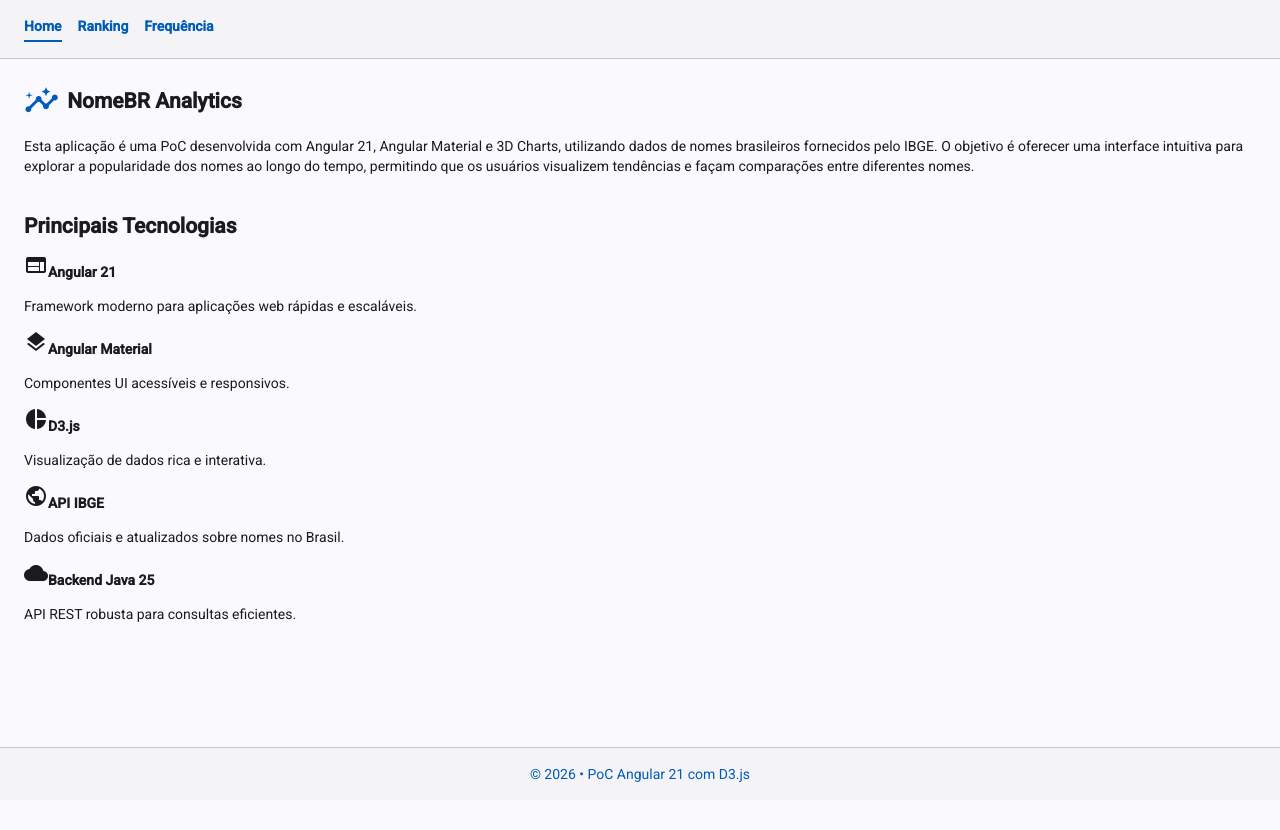
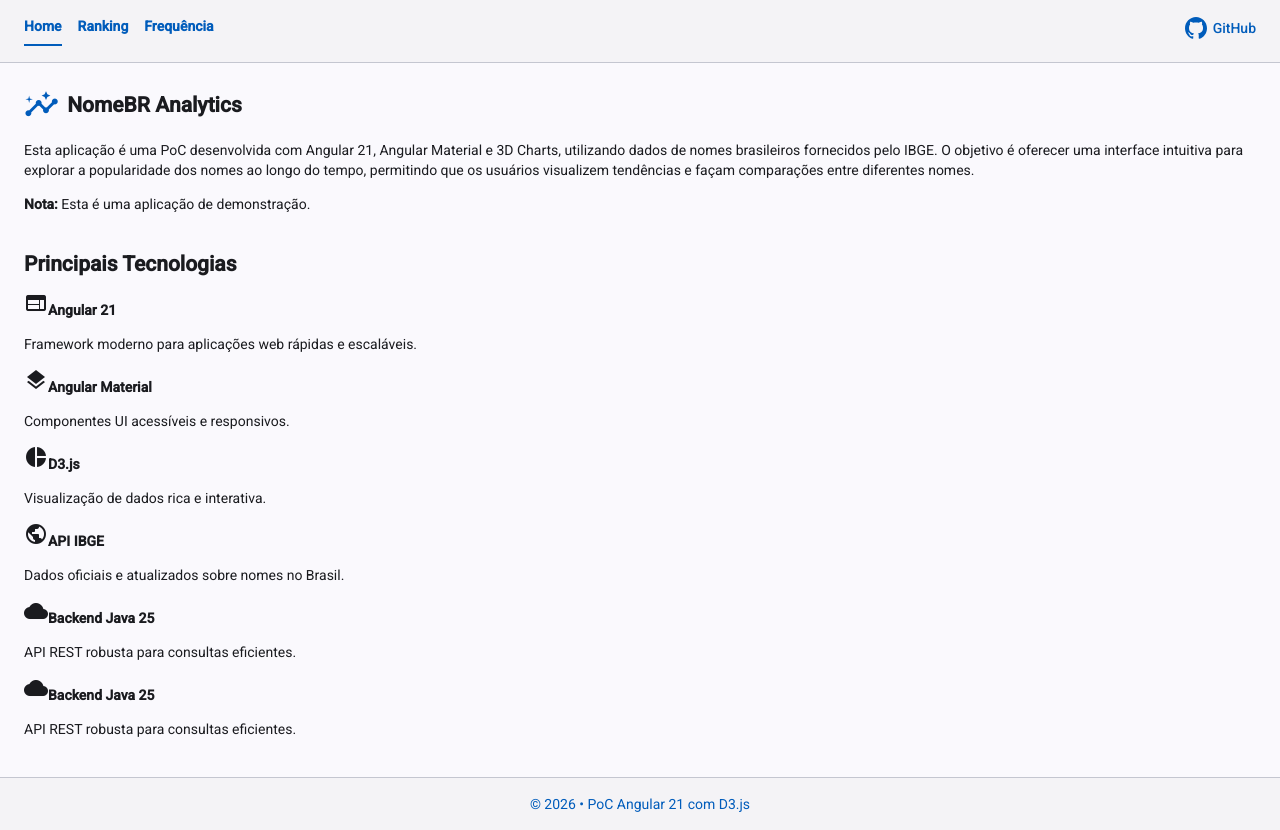
Before and after one commit to matheusrodriguesf/ibge-nomes-analytics, an Angular app in the folder nome-br-web/: page / in a window 1280 px wide. Before the commit the page ends 800 px from the top, so only its background shows below. Built offline with nearby package versions, Linux system fonts and the light colour scheme.

Commit message:
Add link github

```diff
--- a/nome-br-web/src/app/features/home/home.html
+++ b/nome-br-web/src/app/features/home/home.html
@@ -10,7 +10,9 @@
         nomes ao longo do tempo, permitindo que os usuários visualizem tendências e façam comparações entre diferentes
         nomes.
     </p>
-
+    <p>
+        <strong>Nota:</strong> Esta é uma aplicação de demonstração.
+    </p>
 
     <h2 style="margin-top:2.5rem;">Principais Tecnologias</h2>
     <div class="card-grid tech-grid">
@@ -39,5 +41,11 @@
             <strong>Backend Java 25</strong>
             <p>API REST robusta para consultas eficientes.</p>
         </div>
+
+        <div class="mat-card card-tech">
+            <span class="material-icons card-icon" aria-hidden="true">cloud</span>
+            <strong>Backend Java 25</strong>
+            <p>API REST robusta para consultas eficientes.</p>
+        </div>
     </div>
 </section>
--- a/nome-br-web/src/app/shared/components/top-menu/top-menu.html
+++ b/nome-br-web/src/app/shared/components/top-menu/top-menu.html
@@ -5,5 +5,13 @@
         </a>
         <a routerLink="/ranking" routerLinkActive="is-active">Ranking</a>
         <a routerLink="/frequencia" routerLinkActive="is-active">Frequência</a>
+                <a href="https://github.com/matheusrodriguesf/ibge-nomes-analytics" target="_blank" rel="noopener" title="Ver no GitHub" style="margin-left:auto;display:flex;align-items:center;gap:4px;">
+                        <span aria-hidden="true" style="display:inline-flex;align-items:center;height:24px;width:24px;">
+                            <svg height="22" viewBox="0 0 16 16" width="22" fill="currentColor" style="display:block;" xmlns="http://www.w3.org/2000/svg">
+                                <path d="M8 0C3.58 0 0 3.65 0 8.15c0 3.6 2.29 6.65 5.47 7.73.4.08.55-.18.55-.39 0-.19-.01-.82-.01-1.49-2.01.45-2.53-.5-2.69-.96-.09-.23-.48-.96-.82-1.15-.28-.15-.68-.52-.01-.53.63-.01 1.08.58 1.23.82.72 1.21 1.87.87 2.33.66.07-.52.28-.87.5-1.07-1.78-.21-3.64-.91-3.64-4.04 0-.89.31-1.62.82-2.19-.08-.2-.36-1.01.08-2.1 0 0 .67-.22 2.2.82.64-.18 1.32-.27 2-.27.68 0 1.36.09 2 .27 1.53-1.04 2.2-.82 2.2-.82.44 1.09.16 1.9.08 2.1.51.57.82 1.3.82 2.19 0 3.14-1.87 3.83-3.65 4.04.29.25.54.73.54 1.48 0 1.07-.01 1.93-.01 2.19 0 .21.15.47.55.39C13.71 14.8 16 11.75 16 8.15 16 3.65 12.42 0 8 0z"/>
+                            </svg>
+                        </span>
+                        <span style="font-weight:500;">GitHub</span>
+                </a>
     </nav>
 </header>
```
